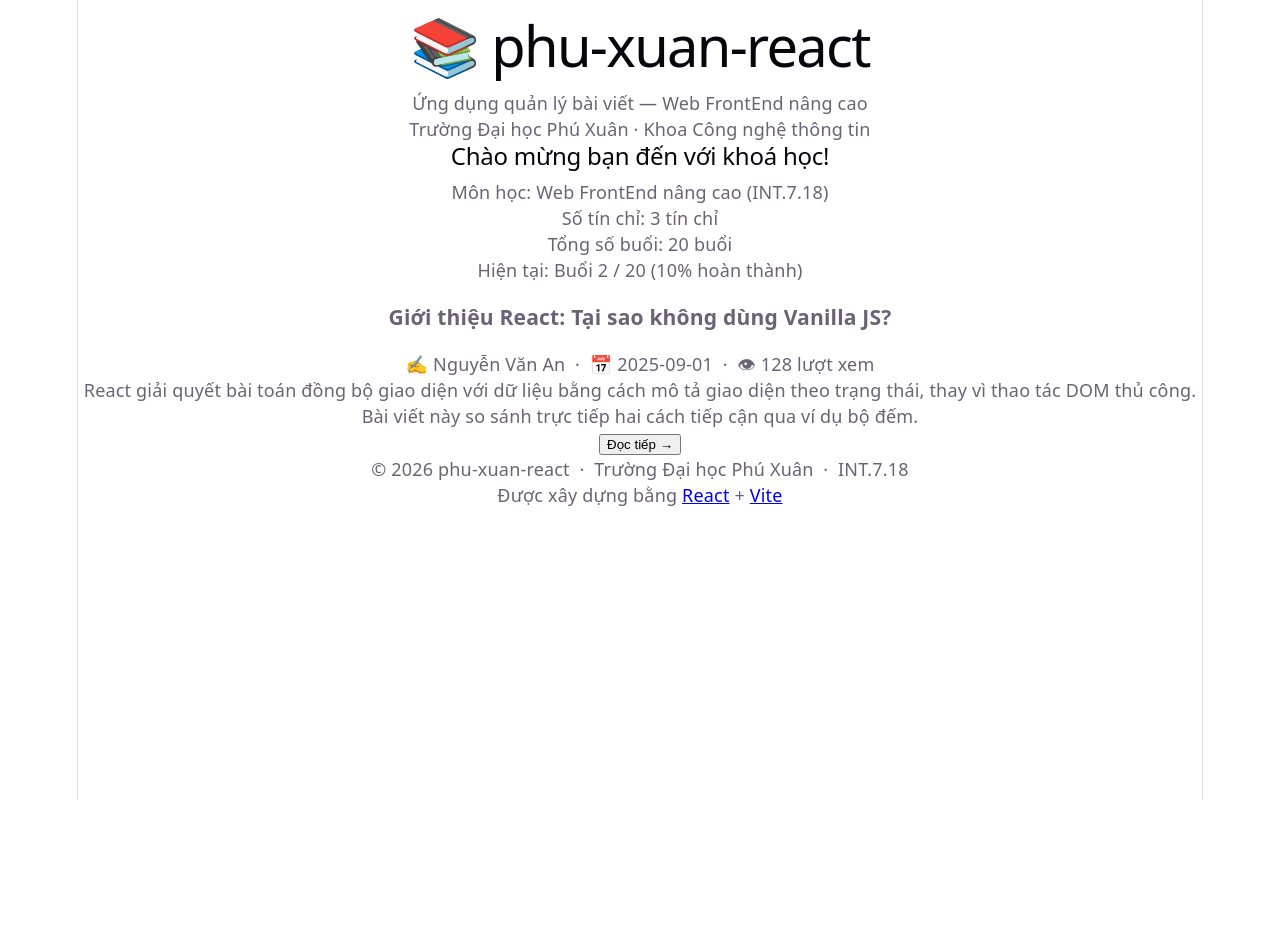
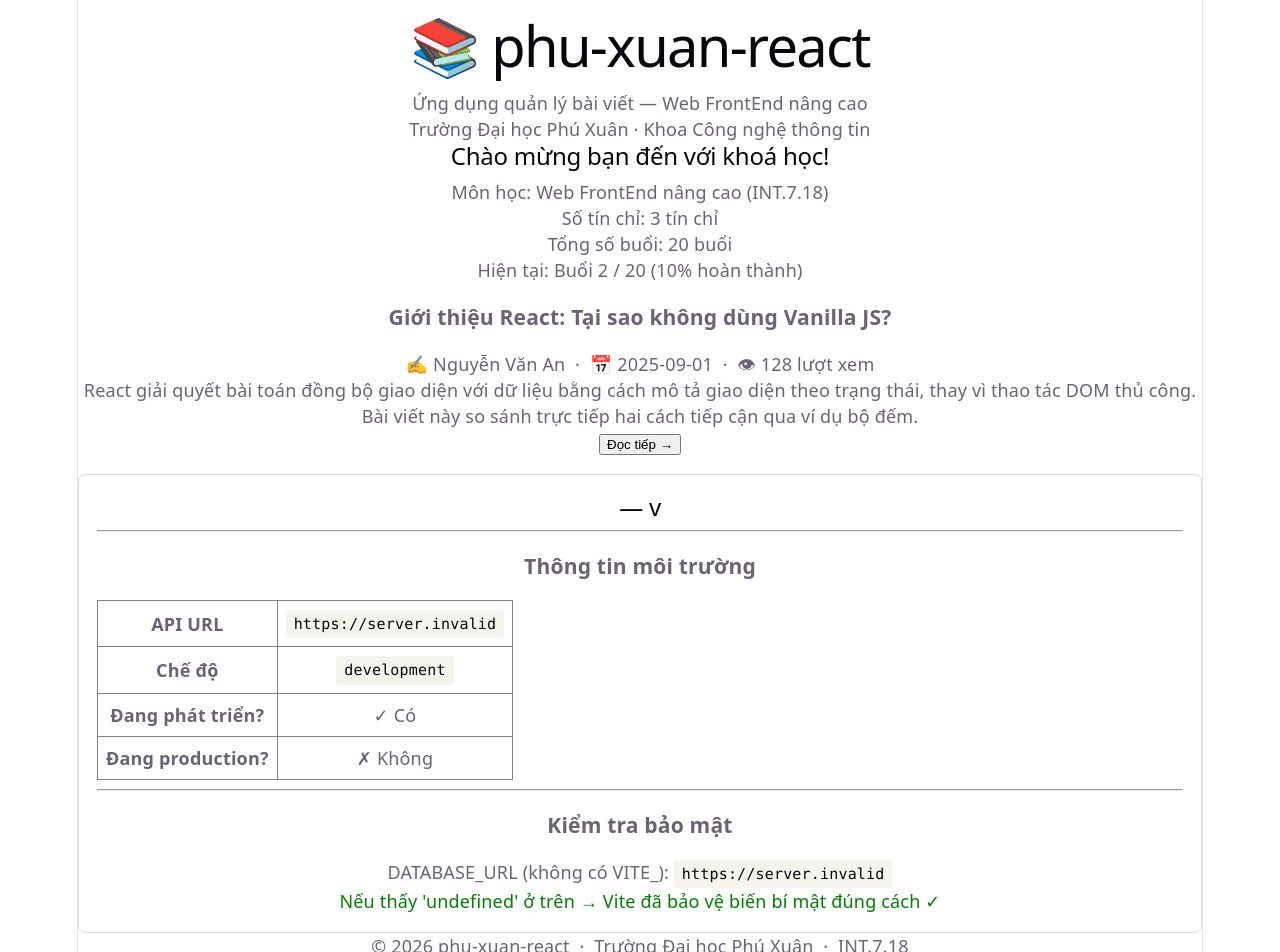
Before and after one commit to baophubaith123-blip/Phu-xuan-react, a React (Vite) app: page / in a window 1280 px wide. Shown: the top 952 px of the page. Before the commit the page ends 800 px from the top, so only its background shows below. Built offline with nearby package versions, Linux system fonts and the light colour scheme; no server answers.

Commit message:
Complete Lab 2 Session 3: Environment variables (.env & import.meta.env)

```diff
--- a/src/App.tsx
+++ b/src/App.tsx
@@ -1,5 +1,5 @@
 // App.tsx — trang chủ phu-xuan-react v0.1
-// Buổi 2 · INT.7.18 — Web FrontEnd nâng cao
+// Buổi 3 · INT.7.18 — Web FrontEnd nâng cao
 
 import { formatDate, toSlug } from './utils/string-utils';
 import Header from './components/Header'
@@ -7,11 +7,22 @@ import WelcomeBanner from './components/WelcomeBanner'
 import PostCard from './components/PostCard'
 import Footer from './components/Footer'
 
+// --- Lab 1 Buổi 3: Kiểm tra module string-utils ---
+console.log('Hôm nay:', formatDate(new Date()));
+console.log('Slug:', toSlug('Trang chủ phu-xuan-react'));
+
+// --- Lab 2 Buổi 3: Đọc biến môi trường ---
+// Vite sẽ thay thế các dòng này bằng giá trị thật lúc build
+const apiUrl = import.meta.env.VITE_API_BASE_URL;
+const appTitle = import.meta.env.VITE_APP_TITLE;
+const version = import.meta.env.VITE_APP_VERSION;
+
+// Biến môi trường đặc biệt của Vite (luôn có sẵn, không cần khai báo trong .env)
+const isDev = import.meta.env.DEV;    // true khi chạy npm run dev
+const isProd = import.meta.env.PROD;  // true khi chạy npm run build
+const mode = import.meta.env.MODE;    // 'development' hoặc 'production'
+
 function App() {
-  // --- Thêm tạm 2 dòng log để kiểm tra module mới (Lab 1 - Buổi 3) ---
-  console.log('Hôm nay:', formatDate(new Date()));
-  console.log('Slug:', toSlug('Trang chủ phu-xuan-react'));
-
   return (
     // Fragment <> </> cho phép trả về nhiều thẻ ngang cấp
     // mà không cần bọc trong <div> thừa
@@ -19,8 +30,46 @@ function App() {
       <Header />
       <main>
         <WelcomeBanner />
+
         {/* PostCard hiển thị một bài viết mẫu */}
         <PostCard />
+
+        {/* --- Lab 2 Buổi 3: Bảng thông tin môi trường --- */}
+        <section style={{ padding: '1rem', marginTop: '1rem', border: '1px solid #ddd', borderRadius: 8 }}>
+          <h2>{appTitle} — v{version}</h2>
+          <hr />
+          <h3>Thông tin môi trường</h3>
+          <table border={1} cellPadding={8} style={{ borderCollapse: 'collapse' }}>
+            <tbody>
+              <tr>
+                <td><strong>API URL</strong></td>
+                <td><code>{apiUrl}</code></td>
+              </tr>
+              <tr>
+                <td><strong>Chế độ</strong></td>
+                <td><code>{mode}</code></td>
+              </tr>
+              <tr>
+                <td><strong>Đang phát triển?</strong></td>
+                <td>{isDev ? '✓ Có' : '✗ Không'}</td>
+              </tr>
+              <tr>
+                <td><strong>Đang production?</strong></td>
+                <td>{isProd ? '✓ Có' : '✗ Không'}</td>
+              </tr>
+            </tbody>
+          </table>
+
+          <hr />
+          <h3>Kiểm tra bảo mật</h3>
+          <p>
+            DATABASE_URL (không có VITE_):{' '}
+            <code>{String(import.meta.env.DATABASE_URL)}</code>
+          </p>
+          <p style={{ color: 'green' }}>
+            Nếu thấy 'undefined' ở trên → Vite đã bảo vệ biến bí mật đúng cách ✓
+          </p>
+        </section>
       </main>
       <Footer />
     </>
```
Also changed, not shown: 1 other file (tests, documents, lock files or other folders).
